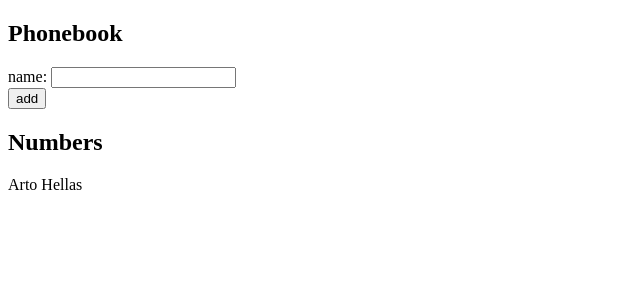
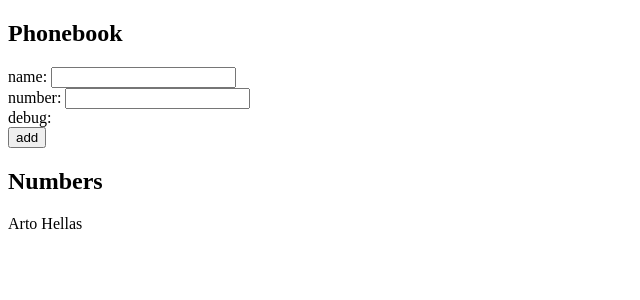
Before and after one commit to saarijulia/FullStackOpen2020, a React (Create React App) app in the folder part2/phonebook/: page / in a window 1280 px wide. Shown: the top 300 px of the page, without its empty margins (0-640 px from the left). Built offline with nearby package versions, Linux system fonts and the light colour scheme.

Commit message:
part2.8_ok

```diff
--- a/part2/phonebook/src/App.js
+++ b/part2/phonebook/src/App.js
@@ -7,6 +7,7 @@ const App = () => {
     ])
 
     const [newName, setNewName] = useState('')
+    const [newNumber, setNewNumber] = useState('')
 
     // event handler to get the input and set that as newName
     const changeName = (event) => {
@@ -14,11 +15,18 @@ const App = () => {
         setNewName(event.target.value)
     }
 
+    // get number input and set that as newNumber
+    const changeNumber = (event) => {
+        console.log(event.target.value);
+        setNewNumber(event.target.value)
+    }
+
     // handles submitting a name - creates a name object and adds that to persons array
     const addName = (event) => {
         event.preventDefault()
         const nameObject = {
             name: newName,
+            number: newNumber,
         }
 
         console.log("New Name:", newName);
@@ -26,10 +34,11 @@ const App = () => {
 
         // only add name to phonebook if it is not included
         persons.some(person => person.name === newName)
-        ? alert(`${newName} is already added to phonebook`)
-        :setPersons(persons.concat(nameObject))
+            ? alert(`${newName} is already added to phonebook`)
+            : setPersons(persons.concat(nameObject))
 
         setNewName('')
+        setNewNumber('')
     }
 
     return (
@@ -41,6 +50,8 @@ const App = () => {
                 <div>
                     name: <input value={newName} onChange={changeName} />
                 </div>
+                <div>number: <input value={newNumber} onChange={changeNumber}/></div>
+                <div>debug: {newNumber}</div>
                 <div>
                     <button type="submit">
                         add
@@ -49,7 +60,7 @@ const App = () => {
             </form>
             <h2>Numbers</h2>
             <div>
-                {persons.map(person => <p key={person.name}>{person.name}</p>)}
+    {persons.map(person => <p key={person.name}>{person.name} {person.number}</p>)}
             </div>
         </div>
     )
```
